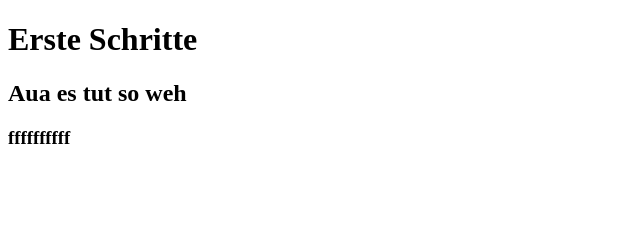
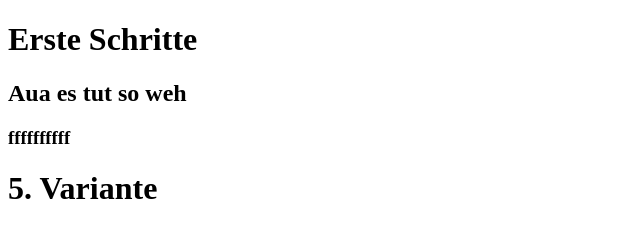
Before and after one commit to Kevster1/GR1, a plain HTML site: page index.html in a window 1280 px wide. Shown: the whole page, without its empty margins (0-640 px from the left). Drawn offline with Linux system fonts and the light colour scheme.

Commit message:
5. Variante

```diff
--- a/index.html
+++ b/index.html
@@ -11,6 +11,7 @@
     <h1>Erste Schritte</h1>
     <h2>Aua es tut so weh</h2>
     <h3>ffffffffff</h3>
+    <h1>5. Variante</h1>
     <br>
 </body>
 </html>
```
